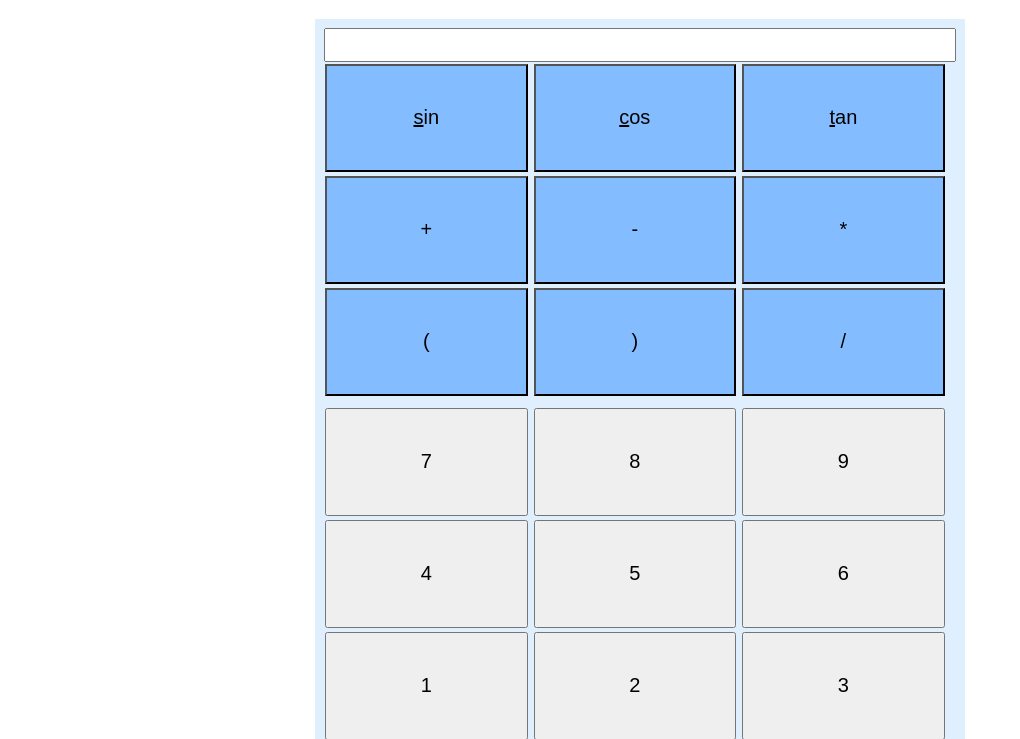
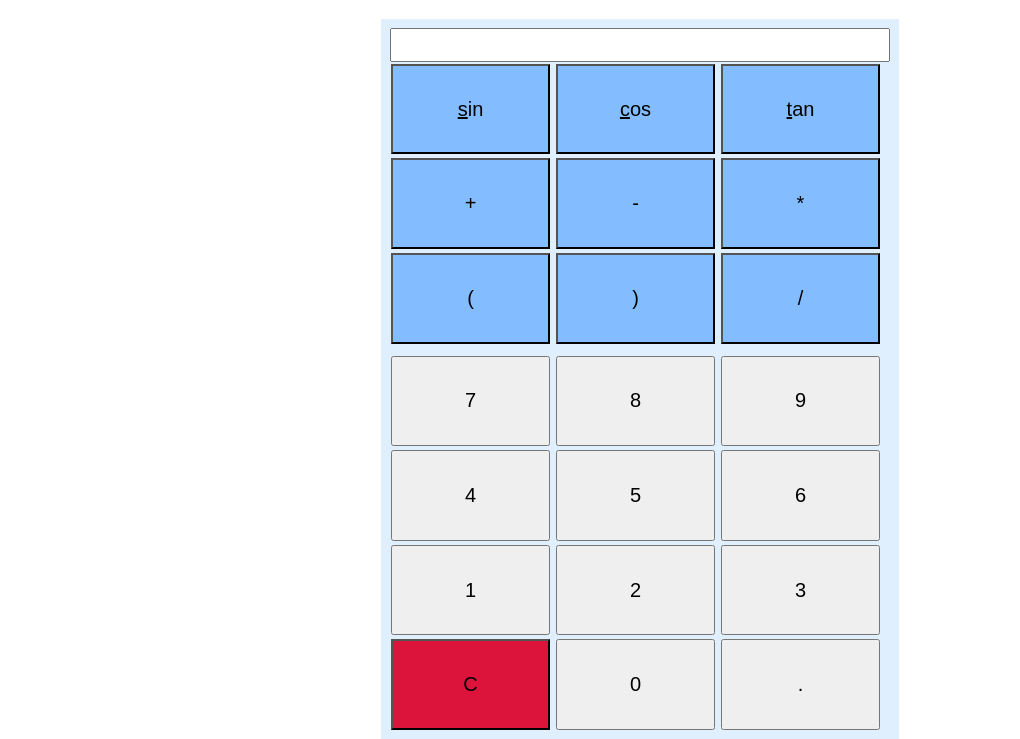
Before and after one commit to cactusgroup/typescript-calculator, a website: page index.html in a window 1280 px wide. Shown: the part 61-800 px from the top of the page, without its empty margins (0-1020 px from the left). Drawn offline with Linux system fonts and the light colour scheme.

Commit message:
limit scaling to 500px

```diff
--- a/index.css
+++ b/index.css
@@ -1,5 +1,6 @@
 .app {
     min-width: 400px;
+    max-width: 500px;
     width: 50%;
     margin: 0 auto;
 
```
